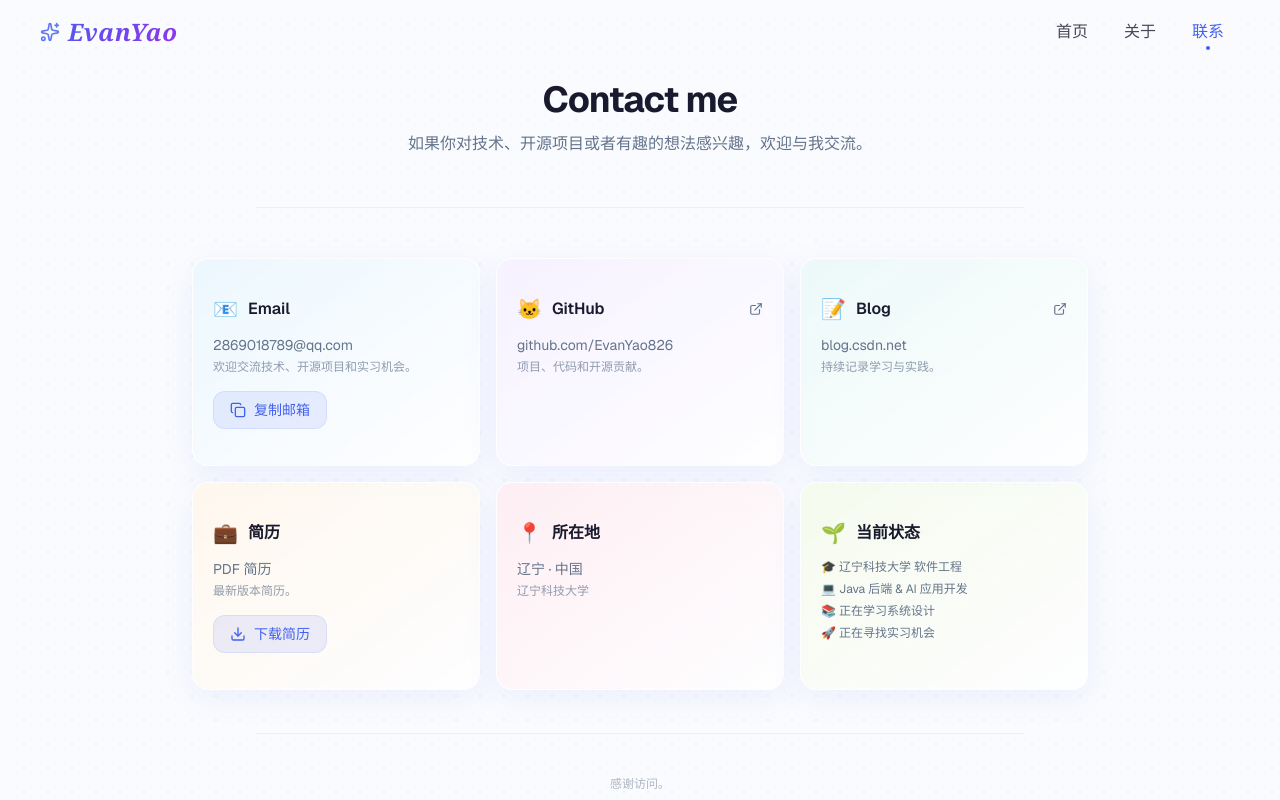
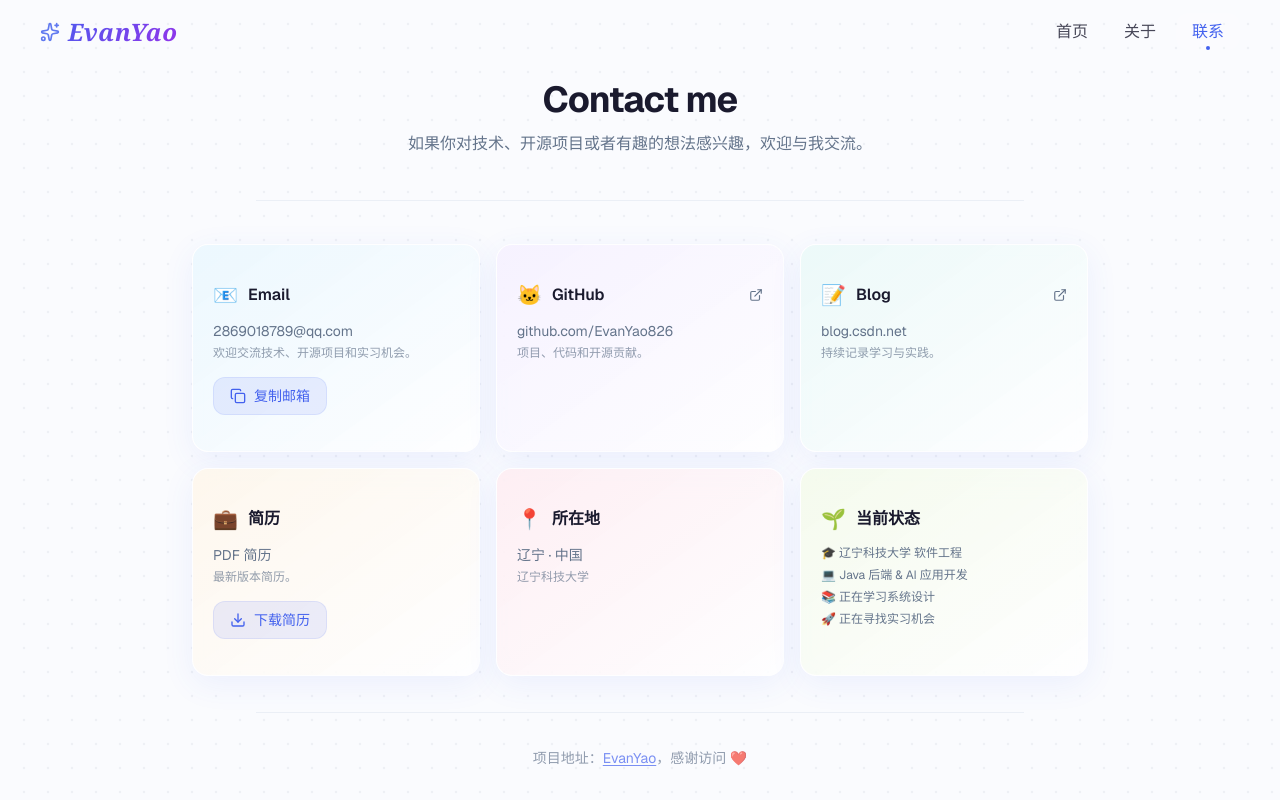
Before and after one commit to EvanYao826/My-personal-website, a Next.js app: page /contact in a window 1280 px wide. Built offline with nearby package versions, Linux system fonts and the light colour scheme.

Commit message:
feat(contact): 更新联系页面页脚信息

```diff
--- a/src/app/contact/page.tsx
+++ b/src/app/contact/page.tsx
@@ -157,8 +157,17 @@
       <div className="h-px bg-border/60 w-full max-w-3xl my-4" />
 
       {/* Footer */}
-      <p className="text-xs text-muted-foreground/50">
-        感谢访问。
+      <p className="text-sm text-muted-foreground/70 mb-6">
+        项目地址：
+        <Link
+          href="https://github.com/EvanYao826/My-personal-website"
+          target="_blank"
+          rel="noopener noreferrer"
+          className="text-primary/70 hover:text-primary transition-colors underline underline-offset-2"
+        >
+          EvanYao
+        </Link>
+        ，感谢访问 ❤️
       </p>
     </div>
   );
```
